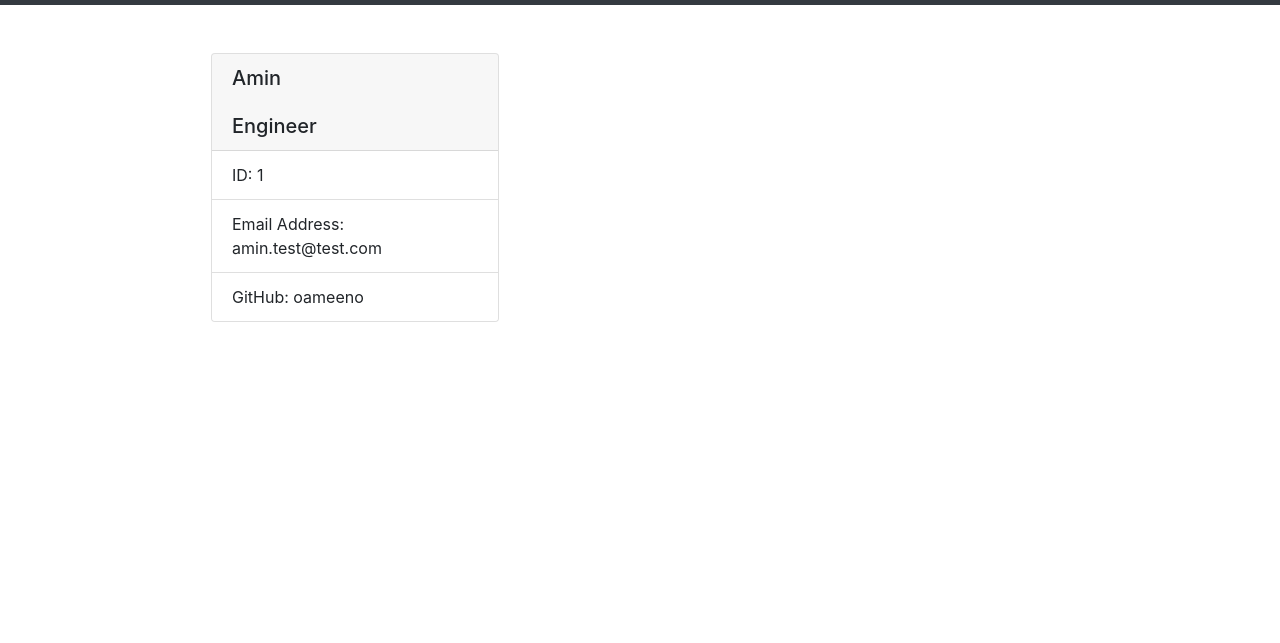
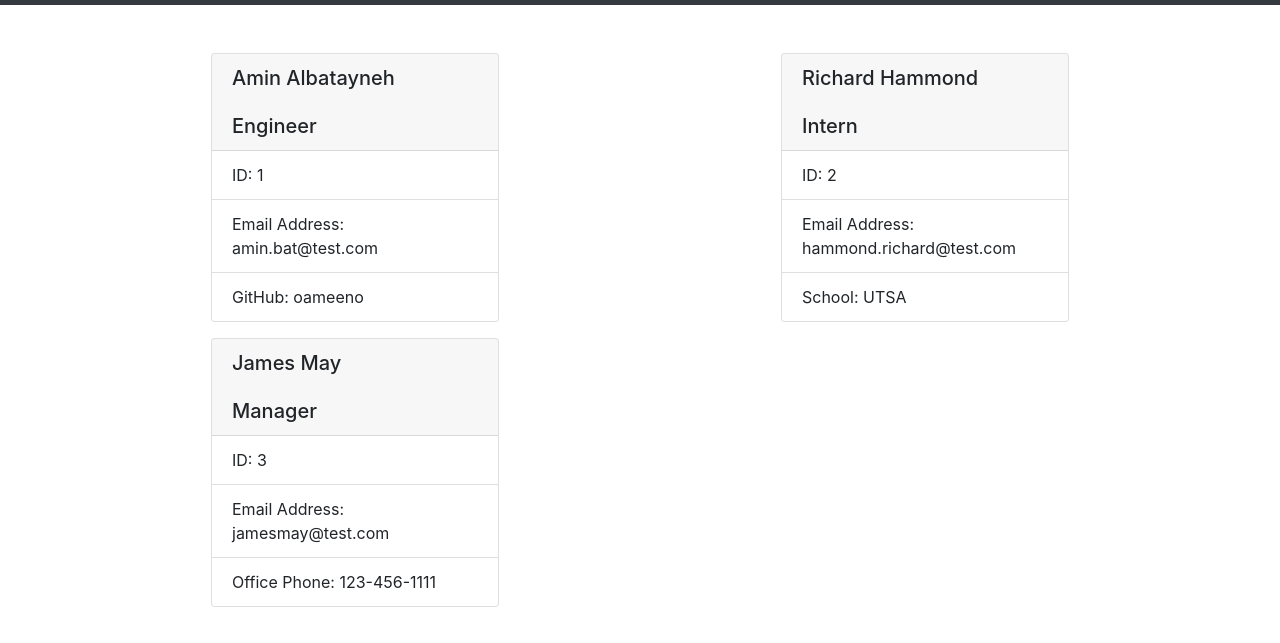
Before and after one commit to oameeno/Team-Profile-Generator, a website: page output/team.html in a window 1280 px wide. Shown: the part 51-694 px from the top of the page. Drawn offline with nearby package versions, Linux system fonts and the light colour scheme.

Commit message:
added html example

```diff
--- a/output/team.html
+++ b/output/team.html
@@ -1,28 +1,54 @@
 <!DOCTYPE html>
 <html lang="en">
+
 <head>
     <meta charset="UTF-8">
     <meta name="viewport" content="width=device-width, initial-scale=1.0">
     <meta http-equiv="X-UA-Compatible" content="ie=edge">
-        <link rel="stylesheet" href="https://stackpath.bootstrapcdn.com/bootstrap/4.3.1/css/bootstrap.min.css" integrity="sha384-ggOyR0iXCbMQv3Xipma34MD+dH/1fQ784/j6cY/iJTQUOhcWr7x9JvoRxT2MZw1T" crossorigin="anonymous">
+    <link rel="stylesheet" href="https://stackpath.bootstrapcdn.com/bootstrap/4.3.1/css/bootstrap.min.css"
+        integrity="sha384-ggOyR0iXCbMQv3Xipma34MD+dH/1fQ784/j6cY/iJTQUOhcWr7x9JvoRxT2MZw1T" crossorigin="anonymous">
     <title>Team Profile</title>
 </head>
+
 <body>
     <nav class="navbar navbar-dark bg-dark mb-5">
         <span class="navbar-brand mb-0 h1 w-100 text-center">Team Profile</span>
     </nav>
     <div class="container">
-            <div class="row"><div class="col-6">
+        <div class="row">
+            <div class="col-6">
                 <div class="card mx-auto mb-3" style="width: 18rem">
-            <h5 class="card-header">Amin<br /><br />Engineer</h5>
+                    <h5 class="card-header">Amin Albatayneh<br /><br />Engineer</h5>
                     <ul class="list-group list-group-flush">
                         <li class="list-group-item">ID: 1</li>
-                <li class="list-group-item">Email Address: amin.test@test.com</li>
+                        <li class="list-group-item">Email Address: amin.bat@test.com</li>
                         <li class="list-group-item">GitHub: oameeno</li>
                     </ul>
                 </div>
-        </div> </div>
+            </div>
+            <div class="col-6">
+                <div class="card mx-auto mb-3" style="width: 18rem">
+                    <h5 class="card-header">Richard Hammond<br /><br />Intern</h5>
+                    <ul class="list-group list-group-flush">
+                        <li class="list-group-item">ID: 2</li>
+                        <li class="list-group-item">Email Address: hammond.richard@test.com</li>
+                        <li class="list-group-item">School: UTSA</li>
+                    </ul>
+                </div>
+            </div>
+            <div class="col-6">
+                <div class="card mx-auto mb-3" style="width: 18rem">
+                    <h5 class="card-header">James May<br /><br />Manager</h5>
+                    <ul class="list-group list-group-flush">
+                        <li class="list-group-item">ID: 3</li>
+                        <li class="list-group-item">Email Address: jamesmay@test.com</li>
+                        <li class="list-group-item">Office Phone: 123-456-1111</li>
+                    </ul>
+                </div>
+            </div>
+        </div>
     </div>
 
 </body>
+
 </html>
```
Lines whose indentation alone changed are shown as unchanged.
